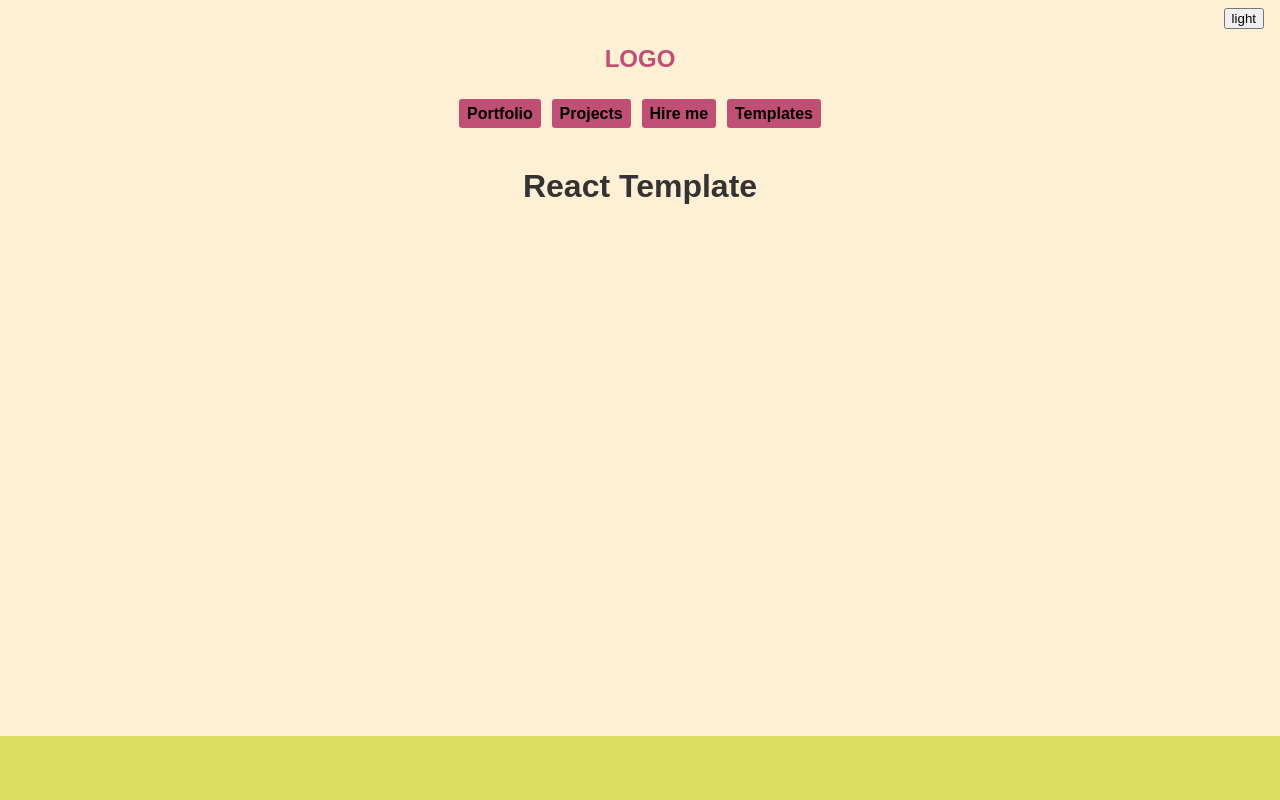
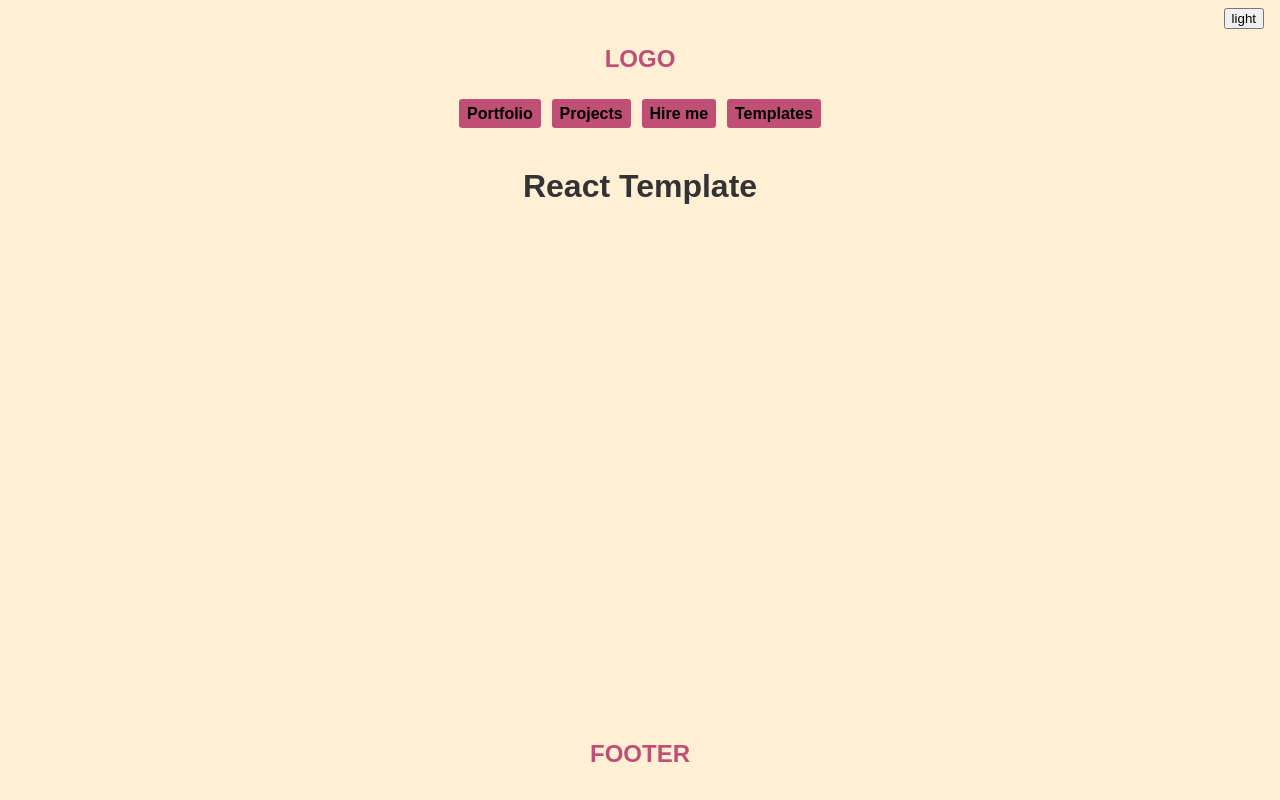
Before and after one commit to Moesera/portfolio-page, a React (Vite) app: page / in a window 1280 px wide. Built offline with nearby package versions, Linux system fonts and the light colour scheme.

Commit message:
cleaup, and comments

```diff
--- a/src/components/layout/Footer/index.jsx
+++ b/src/components/layout/Footer/index.jsx
@@ -3,7 +3,7 @@ import * as S from '../../../styled-components/App.styles';
 const Footer = () => {
   return (
 <S.Footer>
-  {/* <S.Logo>Footer</S.Logo> */}
+  <S.Logo>Footer</S.Logo>
 </S.Footer>
   )
 }
--- a/src/styled-components/App.styles.js
+++ b/src/styled-components/App.styles.js
@@ -50,7 +50,7 @@ export const Link = styled(RouterLink)`
 
 export const Footer = styled.footer`
   color: ${({theme}) => (theme ? theme.subtitles : v.defaultMode.subtitles)};
-  background: ${({theme}) => (theme ? theme.primary : v.defaultMode.primary)};
+  /* background: ${({theme}) => (theme ? theme.primary : v.defaultMode.primary)}; */
   ${v.transitions.page}
 `;
 
--- a/src/styled-components/GlobalStyle.jsx
+++ b/src/styled-components/GlobalStyle.jsx
@@ -7,9 +7,9 @@ import * as v from "./variables";
 
 const GlobalStyle = createGlobalStyle`
 /* General style */
-:root {
+/* :root {
   background-color: ${({theme}) => (theme ? theme.primary : v.defaultMode.primary)};
-};
+}; */
 
 /* VARIABLES */
 html {
@@ -46,26 +46,23 @@ body,
 display: grid;
 }
 
-/* 960 */
 /* Application Structure */
 body {
   font-family: Arial, sans-serif;
 }
 
 main {
-  /* background-color: cadetblue; */
   flex-grow: 1;
 }
 
 /* Footer  */
 footer {
-  background: #DBDE61 !important;
   padding: 2rem 0;
-  /* background-color: ${({theme}) => (theme ? theme.secondary : v.defaultMode.secondary)}; */
+  /* background-color: ${({theme}) => (theme ? theme.primary : v.defaultMode.secondary)}; */
   text-align: center;
 }
+
 /* Page Content */
-
 h1 {
   text-align: center;
 }
```
